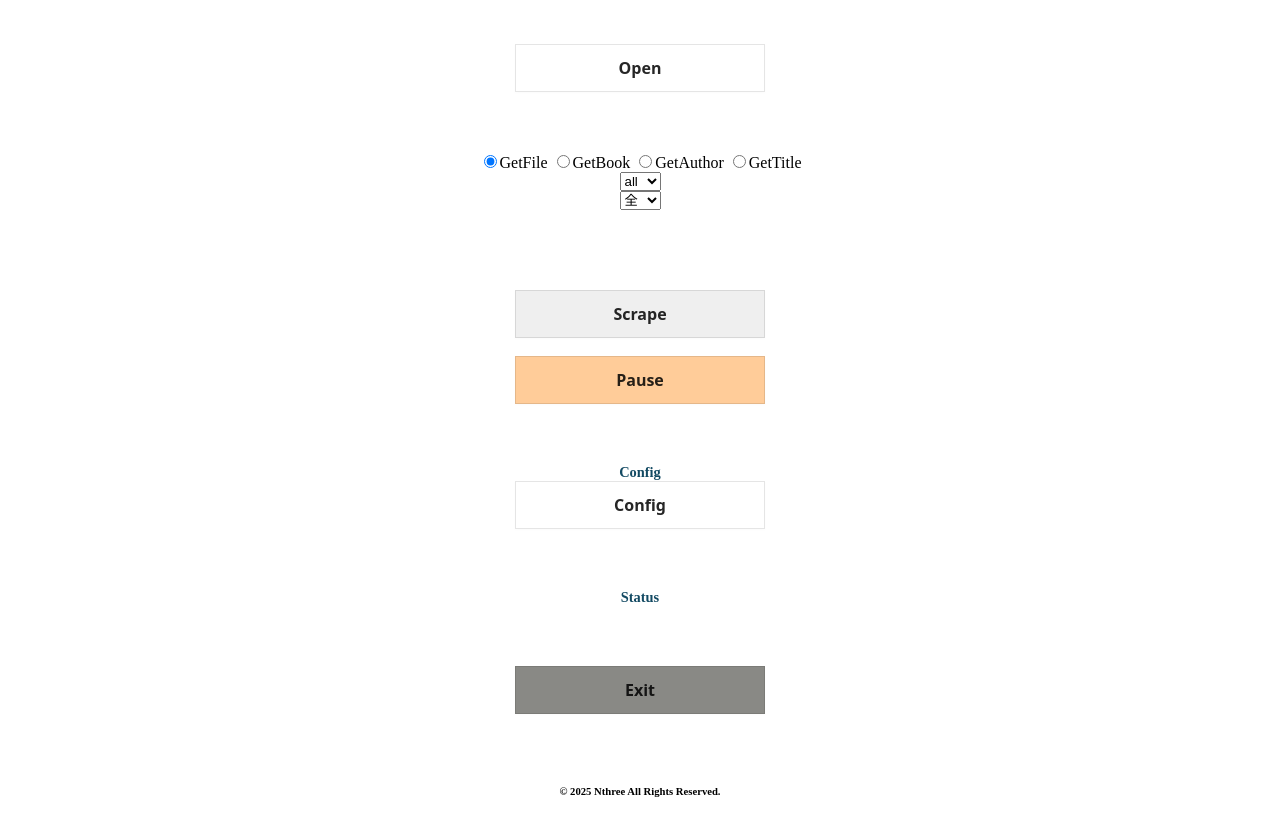
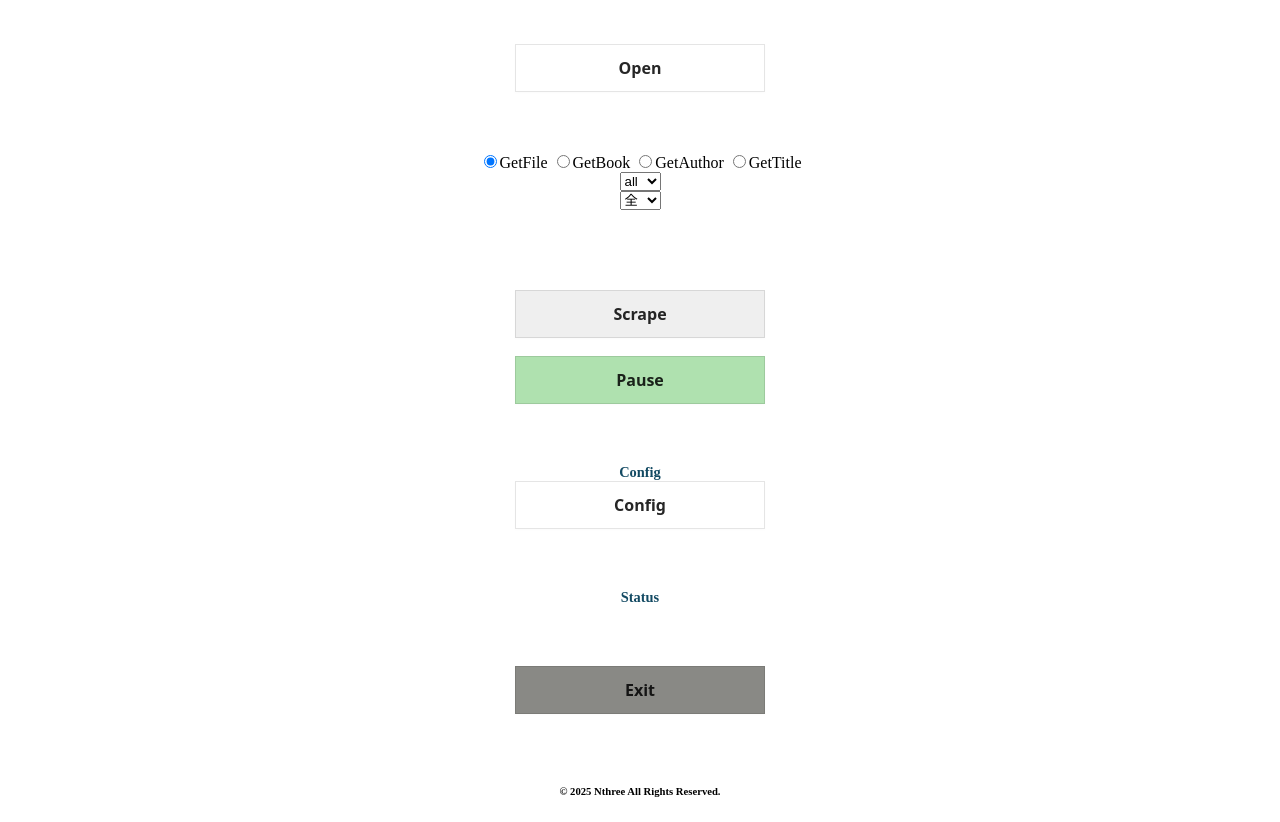
Before and after one commit to N3-uchimura/02_aozoraScraper, an Electron app: page www/index.html in a window 1280 px wide. Shown: the part 63-885 px from the top of the page. Drawn offline with Linux system fonts and the light colour scheme; no server answers.

Commit message:
20260222-1

```diff
--- a/www/index.html
+++ b/www/index.html
@@ -69,7 +69,7 @@
   </div>
   <div class="operation_area">
     <button id="scraping_button" class="button-g button-wide" value="scraping" onclick="gotoScrape();">Scrape</button><br><br>
-    <button id="pause_button" class="button-g button-5 button-wide" onclick="pauseScrape();">Pause</button>
+    <button id="pause_button" class="button-g button-2 button-wide" onclick="pauseScrape();">Pause</button>
     </div>
   <div class="operation_area">
     <h3 id="config">Config</h3>
```
